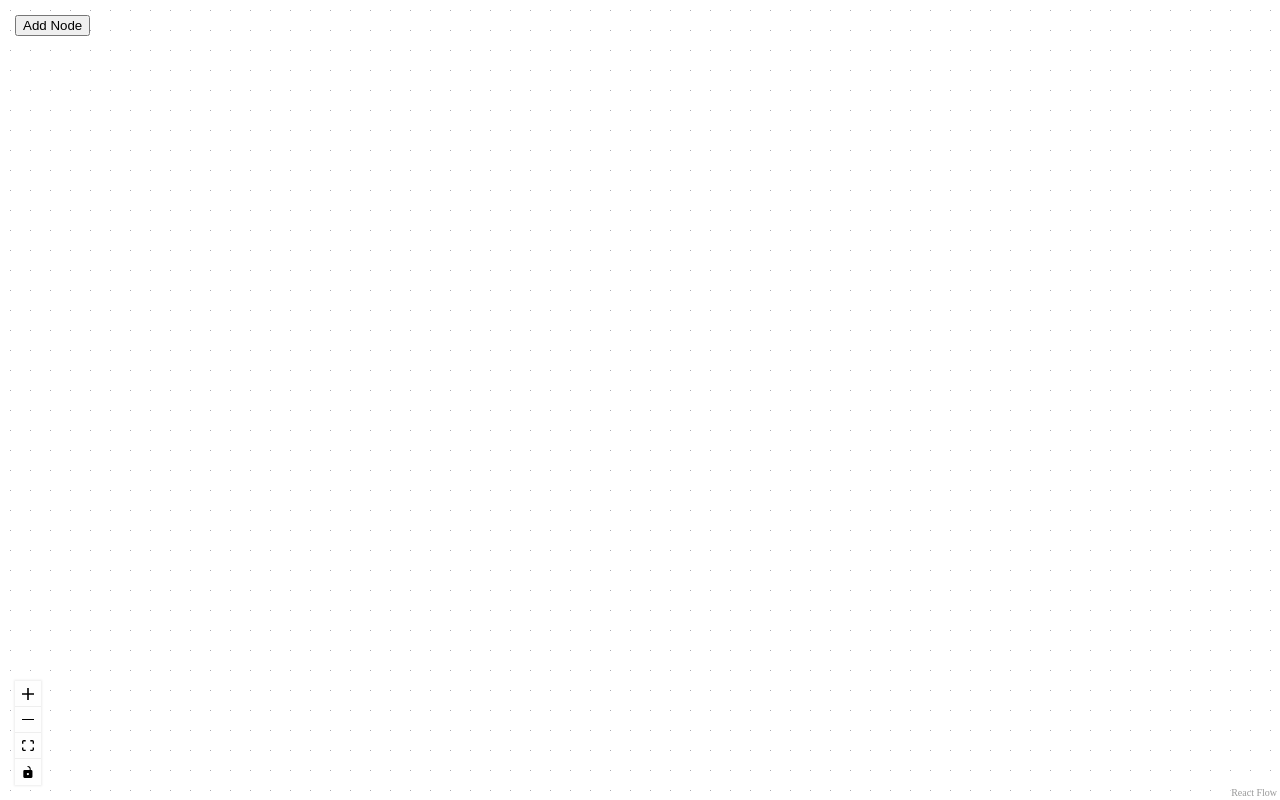
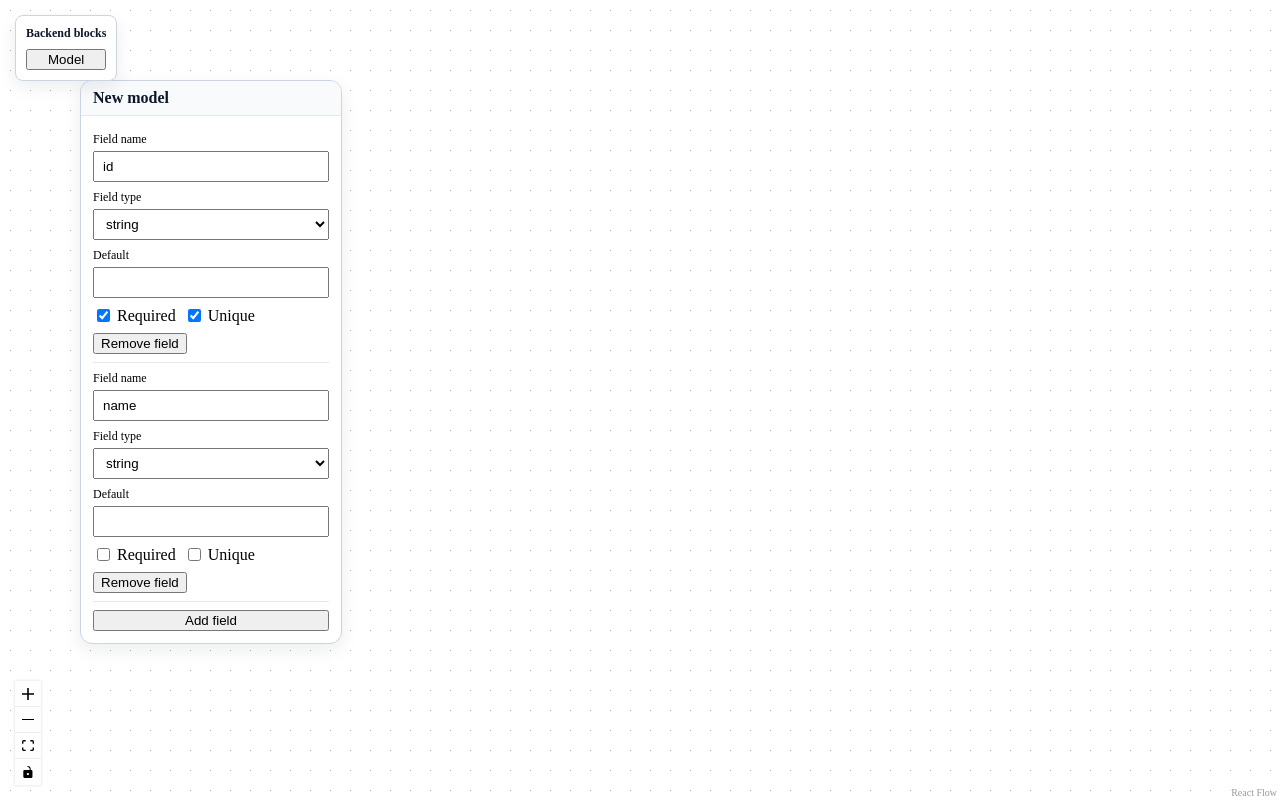
Before and after one commit to brume-app/brume, a React (Vite) app in the folder apps/builder/: page / in a window 1280 px wide. Built offline with nearby package versions, Linux system fonts and the light colour scheme.

Commit message:
feat(canvas): add draggable backend block palette

```diff
--- /dev/null
+++ b/apps/builder/src/features/canvas/BlockPalette.tsx
@@ -0,0 +1,36 @@
+/** MIME type used to identify draggable backend blocks. */
+export const BLOCK_DRAG_TYPE = 'application/brume-block';
+
+/** A palette containing the backend blocks available to the canvas. */
+export function BlockPalette() {
+  function handleDragStart(event: React.DragEvent<HTMLButtonElement>) {
+    event.dataTransfer.setData(BLOCK_DRAG_TYPE, 'model');
+    event.dataTransfer.effectAllowed = 'copy';
+  }
+
+  return (
+    <div
+      style={{
+        display: 'grid',
+        gap: '8px',
+        padding: '10px',
+        border: '1px solid #cbd5e1',
+        borderRadius: '8px',
+        background: '#ffffff',
+        boxShadow: '0 6px 18px rgba(15, 23, 42, 0.08)',
+      }}
+    >
+      <strong style={{ color: '#0f172a', fontSize: '12px' }}>
+        Backend blocks
+      </strong>
+      <button
+        type="button"
+        draggable
+        onDragStart={handleDragStart}
+        style={{ cursor: 'grab' }}
+      >
+        Model
+      </button>
+    </div>
+  );
+}
--- a/apps/builder/src/features/canvas/Canvas.tsx
+++ b/apps/builder/src/features/canvas/Canvas.tsx
@@ -3,10 +3,13 @@ import {
   Controls,
   Panel,
   ReactFlow,
+  ReactFlowProvider,
+  useReactFlow,
   useNodesState,
 } from '@xyflow/react';
 import '@xyflow/react/dist/style.css';
 import { ModelBlock, type ModelNode } from '../model-block/ModelBlock';
+import { BLOCK_DRAG_TYPE, BlockPalette } from './BlockPalette';
 import { createModelNode } from './nodeFactory';
 
 const nodeTypes = { model: ModelBlock };
@@ -21,22 +24,38 @@ const nodeTypes = { model: ModelBlock };
  *
  * Nodes live in local state only and are lost when the component unmounts.
  */
-export function Canvas() {
-  const [nodes, setNodes, onNodesChange] = useNodesState<ModelNode>([]);
+function CanvasContent() {
+  const [nodes, setNodes, onNodesChange] = useNodesState<ModelNode>([
+    createModelNode({ x: 80, y: 80 }),
+  ]);
+  const { screenToFlowPosition } = useReactFlow<ModelNode>();
 
-  function addNode() {
-    setNodes((currentNodes) => {
-      const index = currentNodes.length;
-      const newNode = createModelNode({
-        x: (index % 5) * 220,
-        y: Math.floor(index / 5) * 150,
-      });
+  function handleDragOver(event: React.DragEvent<HTMLDivElement>) {
+    event.preventDefault();
+    event.dataTransfer.dropEffect = 'copy';
+  }
 
-      return [...currentNodes, newNode];
-    });
+  function handleDrop(event: React.DragEvent<HTMLDivElement>) {
+    event.preventDefault();
+    if (event.dataTransfer.getData(BLOCK_DRAG_TYPE) !== 'model') {
+      return;
+    }
+
+    setNodes((currentNodes) => [
+      ...currentNodes,
+      createModelNode(
+        screenToFlowPosition({ x: event.clientX, y: event.clientY }),
+      ),
+    ]);
   }
 
   return (
+    <div
+      data-testid="canvas-drop-zone"
+      onDragOver={handleDragOver}
+      onDrop={handleDrop}
+      style={{ width: '100%', height: '100%' }}
+    >
       <ReactFlow
         nodes={nodes}
         onNodesChange={onNodesChange}
@@ -45,10 +64,18 @@ export function Canvas() {
         <Background />
         <Controls />
         <Panel position="top-left">
-        <button type="button" onClick={addNode}>
-          Add Node
-        </button>
+          <BlockPalette />
         </Panel>
       </ReactFlow>
+    </div>
   );
 }
+
+/** Interactive node editor built on React Flow. */
+export function Canvas() {
+  return (
+    <ReactFlowProvider>
+      <CanvasContent />
+    </ReactFlowProvider>
+  );
+}
```
Also changed, not shown: 1 other file (tests, documents, lock files or other folders). Lines whose indentation alone changed are shown as unchanged.
